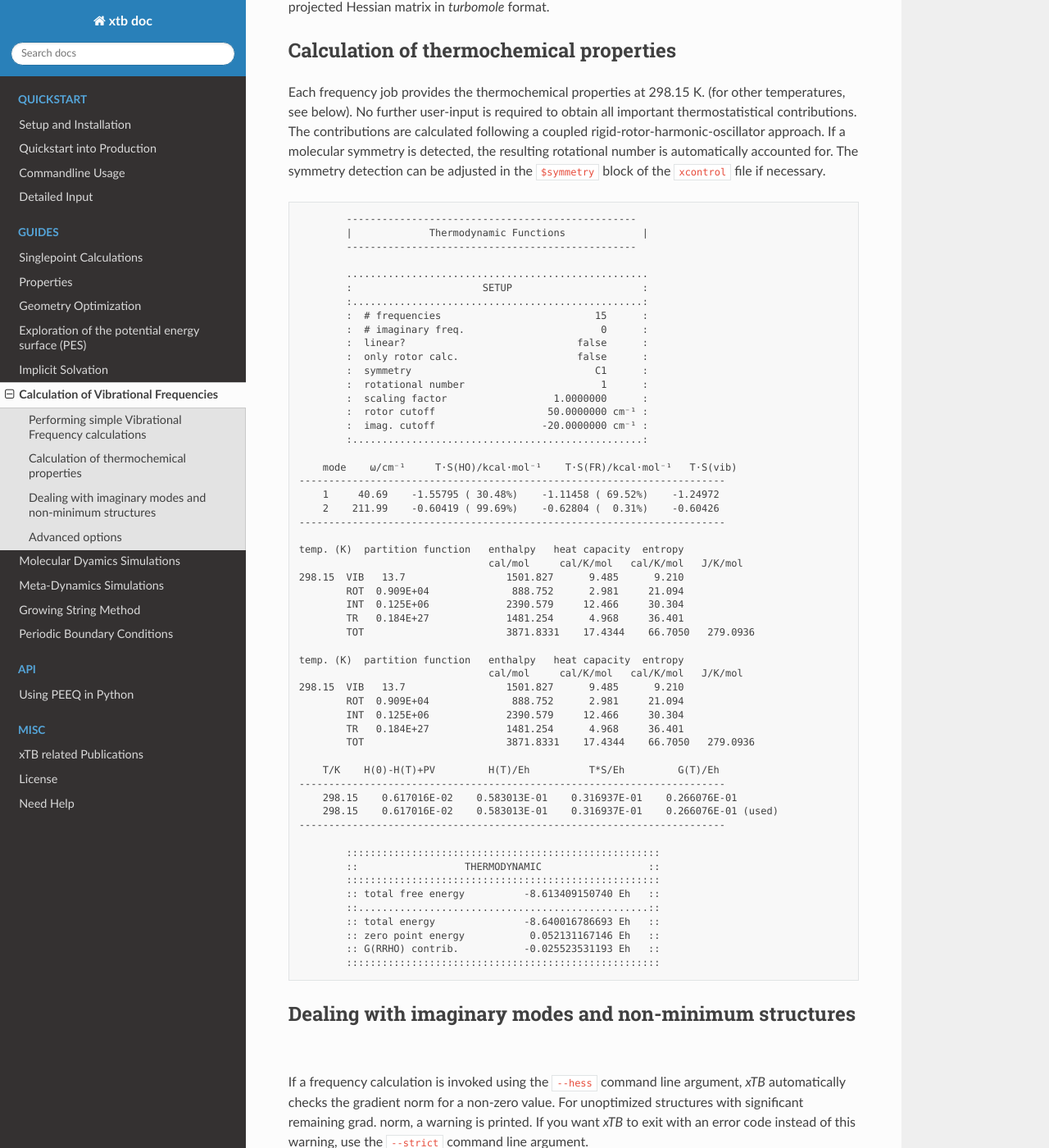
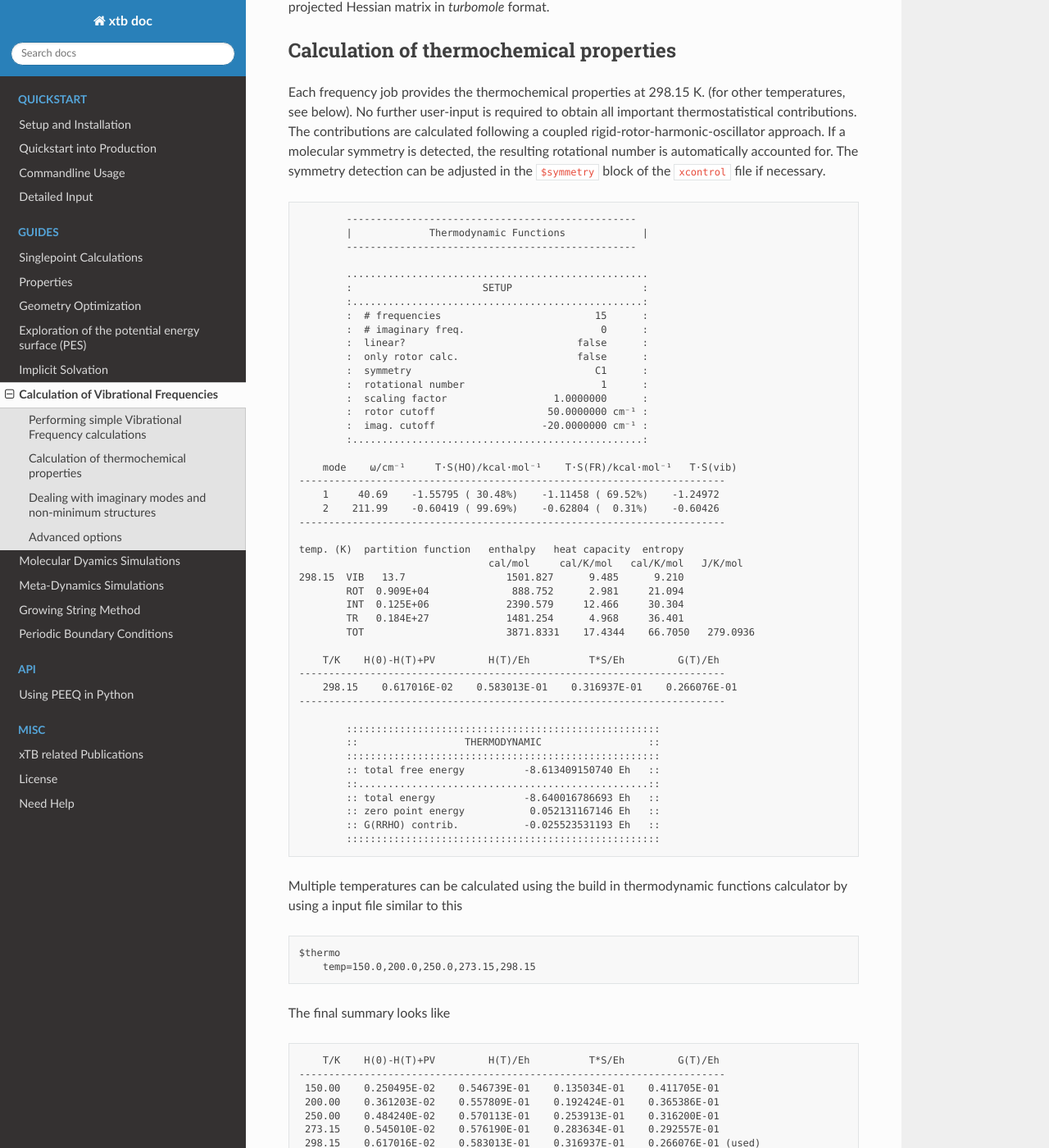
Before and after one commit to grimme-lab/xtb_docs, a Sphinx documentation site: the page built from source/hessian.rst, in a window 1280 px wide and 1400 px high, scrolled down 1611 px. Shown: the whole window at 82% size. Built offline with Sphinx 7.4.7 and the Read the Docs theme 2.0.0, drawn with Linux system fonts in a browser that asks for light colours; some of the changed text lies outside the part shown.

Commit message:
added information on multiple thermo-temperatures

```diff
--- a/source/hessian.rst
+++ b/source/hessian.rst
@@ -104,18 +104,9 @@ Each frequency job provides the thermochemical properties at 298.15 K. (for othe
             TR   0.184E+27             1481.254      4.968     36.401
             TOT                        3871.8331    17.4344    66.7050   279.0936
 
-    temp. (K)  partition function   enthalpy   heat capacity  entropy
-                                    cal/mol     cal/K/mol   cal/K/mol   J/K/mol
-    298.15  VIB   13.7                 1501.827      9.485      9.210
-            ROT  0.909E+04              888.752      2.981     21.094
-            INT  0.125E+06             2390.579     12.466     30.304
-            TR   0.184E+27             1481.254      4.968     36.401
-            TOT                        3871.8331    17.4344    66.7050   279.0936
-
         T/K    H(0)-H(T)+PV         H(T)/Eh          T*S/Eh         G(T)/Eh
     ------------------------------------------------------------------------
         298.15    0.617016E-02    0.583013E-01    0.316937E-01    0.266076E-01
-        298.15    0.617016E-02    0.583013E-01    0.316937E-01    0.266076E-01 (used)
     ------------------------------------------------------------------------
 
             :::::::::::::::::::::::::::::::::::::::::::::::::::::
@@ -127,6 +118,30 @@ Each frequency job provides the thermochemical properties at 298.15 K. (for othe
             :: zero point energy           0.052131167146 Eh   ::
             :: G(RRHO) contrib.           -0.025523531193 Eh   ::
             :::::::::::::::::::::::::::::::::::::::::::::::::::::
+
+Multiple temperatures can be calculated using the build in thermodynamic functions
+calculator by using a input file similar to this
+
+.. code:: text
+
+    $thermo
+        temp=150.0,200.0,250.0,273.15,298.15
+
+The final summary looks like
+
+.. code:: text
+
+       T/K    H(0)-H(T)+PV         H(T)/Eh          T*S/Eh         G(T)/Eh
+   ------------------------------------------------------------------------
+    150.00    0.250495E-02    0.546739E-01    0.135034E-01    0.411705E-01
+    200.00    0.361203E-02    0.557809E-01    0.192424E-01    0.365386E-01
+    250.00    0.484240E-02    0.570113E-01    0.253913E-01    0.316200E-01
+    273.15    0.545010E-02    0.576190E-01    0.283634E-01    0.292557E-01
+    298.15    0.617016E-02    0.583013E-01    0.316937E-01    0.266076E-01 (used)
+   ------------------------------------------------------------------------
+
+``xtb`` will always use the last entry from the temperature list for all
+further calculations and printouts.
 
 Dealing with imaginary modes and non-minimum structures
 _______________________________________________________
```
